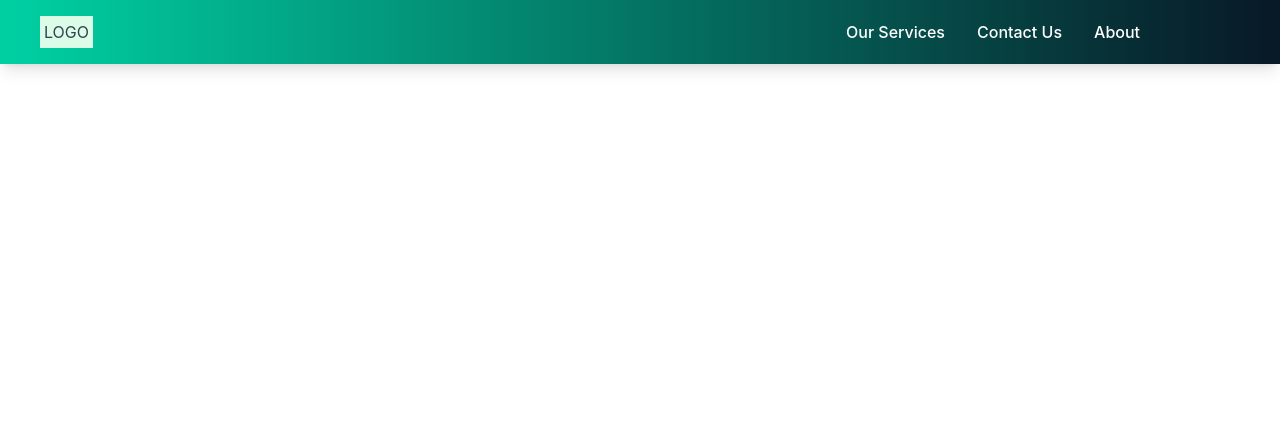
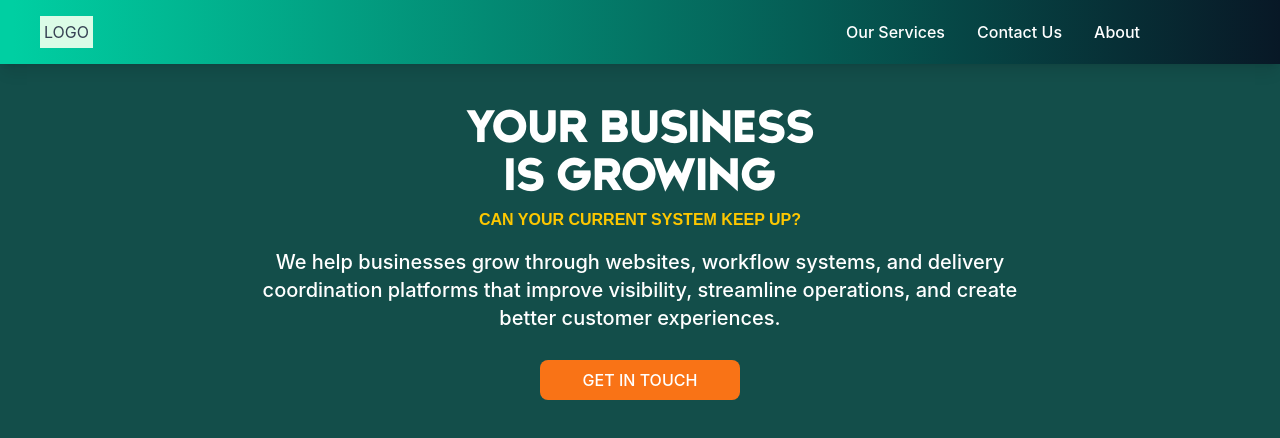
Before and after one commit to clientpulldigitalhq/agency-website, a React (Vite) app: page / in a window 1280 px wide. Shown: the top 438 px of the page. Built offline with nearby package versions, Linux system fonts and the light colour scheme.

Commit message:
feat(HeroSection): add HeroSection - new directory(fonts) was created to store font families in the public directory. - re-organization of files were done according to the responsibility respectively within new sub-directories within the components directory. - setup base styles within index.css.

```diff
--- /dev/null
+++ b/src/components/hero/HeroSection.jsx
@@ -0,0 +1,25 @@
+import ContactButton from "../ui/ContactButton";
+
+function HeroSection() {
+  return (
+    <section className="bg-[linear-gradient(to bottom,#0d2d2a,#134e4a)] px-4 text-center text-white sm:px-10">
+      <div>
+        <h1 className="font-growland-black mt-10 text-4xl font-black sm:text-5xl">
+          YOUR BUSINESS <br />
+          IS GROWING
+        </h1>
+        <h3 className="font-growland-bold mt-2 font-semibold text-yellow-400">
+          CAN YOUR CURRENT SYSTEM KEEP UP?
+        </h3>
+        <p className="my-4 text-xl font-medium sm:px-55">
+          We help businesses grow through websites, workflow systems, and
+          delivery coordination platforms that improve visibility, streamline
+          operations, and create better customer experiences.
+        </p>
+      </div>
+      <ContactButton />
+    </section>
+  );
+}
+
+export default HeroSection;
--- /dev/null
+++ b/src/components/ui/ContactButton.jsx
@@ -0,0 +1,12 @@
+function ContactButton() {
+  return (
+    <button
+      type="button"
+      className="mt-3 w-full cursor-pointer rounded-lg bg-[#f97316] p-2 font-medium transition-colors duration-300 hover:bg-[#e16e1c] sm:w-50"
+    >
+      GET IN TOUCH
+    </button>
+  );
+}
+
+export default ContactButton;
--- a/src/index.css
+++ b/src/index.css
@@ -1,4 +1,23 @@
 @import "tailwindcss";
+
+body {
+  background-color: #134e4a;
+}
+
+@font-face {
+  font-family: "Growland Black";
+  src: url("/fonts/Growland Black.otf");
+}
+
+@font-face {
+  font-family: "Growland Black";
+  src: url("/fonts/Growland\ Bold.otf");
+}
+
+@theme {
+  --font-growland-black: "Growland Black", sans-serif;
+  --font-growland-bold: "Growland Bold", sans-serif;
+}
 
 @utility flex-center {
   @apply flex items-center;
--- a/src/pages/HomePage.jsx
+++ b/src/pages/HomePage.jsx
@@ -1,9 +1,11 @@
-import Navbar from "../components/Navbar";
+import Navbar from "../components/navbar/Navbar";
+import HeroSection from "../components/hero/HeroSection";
 
 function HomePage() {
   return (
     <>
       <Navbar />
+      <HeroSection />
     </>
   );
 }
```
Also changed, not shown: public/fonts/Growland Black.otf (added), public/fonts/Growland Bold.otf (added), src/components/navbar/Navbar.jsx (renamed from src/components/Navbar.jsx).
